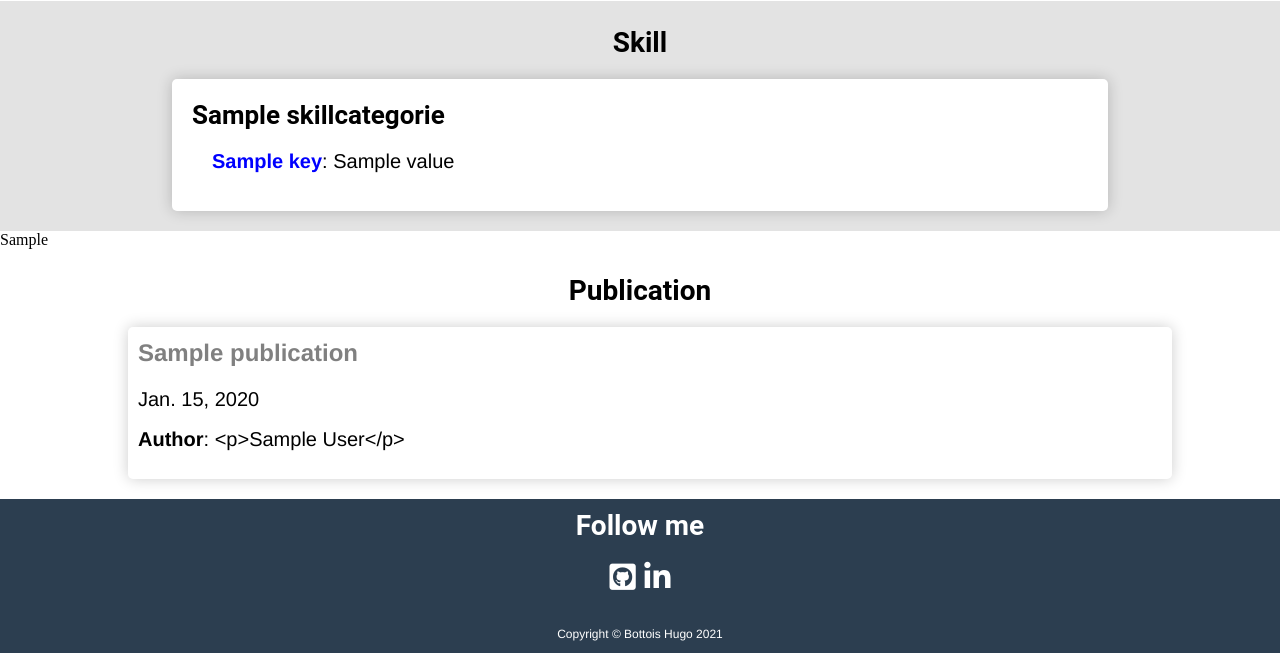
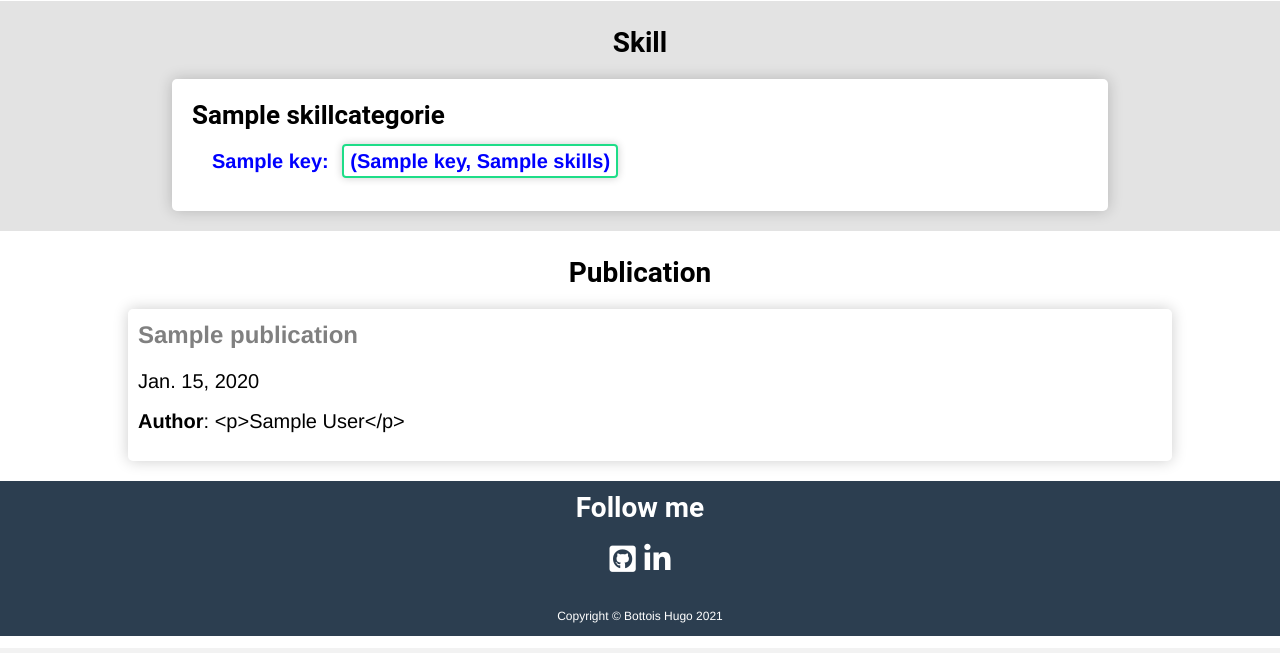
Before and after one commit to hbiom/cv_generator, a Django app: template myproject/templates/home.html in a window 1280 px wide. Shown: the part 1060-1713 px from the top of the page. Run offline with Django 3.2, Linux system fonts and the light colour scheme; tables that the repository leaves empty hold one stand-in row (values such as "Sample post"); the template is opened without the code that fills it: values that come from a table or form of the project are taken from there, most other values are stand-ins (such as "Sample title", 1, 10 or a date in 2020); style sheets or scripts are compiled from the project's sources; some libraries are stand-ins or nearby versions.

Commit message:
front skills

```diff
--- a/assets/style/components/_index.scss
+++ b/assets/style/components/_index.scss
@@ -104,3 +104,13 @@ span {
     flex-wrap: wrap;
   }
 }
+
+.skill {
+  padding: 4px 6px;
+  align-items: center;
+  background: white;
+  box-shadow: 0 0 8px rgba(0,0,0,0.2);
+  border-radius: 4px;
+  margin: 8px;
+  border: 2px solid #1EDD88;
+}
--- a/myproject/templates/home.html
+++ b/myproject/templates/home.html
@@ -42,29 +42,6 @@
   {% endfor %}
 </div>
 
-
-<!--   <div class="box" id="competence">
-    <h1 class="title"> Skill </h1>
-    {% for skillcategorie in skillcategories %}
-      <div>
-        <div class="subbox invisible">
-          <h2>{{skillcategorie.category_name}}</h2>
-          <div class="competence-list">
-            {% for skill in skillcategorie.skill_set.all %}
-              <ul>
-                {% if skill.subcategory is null or blank %}
-                  <li>{{skill.name}} </li>
-                {% else %}
-                  <li><span>{{skill.subcategory.subcategory_name}}</span>: {{skill.name}} </li>
-                {% endif %}
-              </ul>
-            {% endfor %}
-          </div>
-        </div>
-      </div>
-    {% endfor %}
-  </div> -->
-
 <div class="box" id="competence">
   <h1 class="title"> Skill </h1>
   {% for skillcategorie, skills in skills_dico.items %}
@@ -72,18 +49,27 @@
       <div class="subbox invisible">
         <h2>{{skillcategorie}}</h2>
         <div class="competence-list">
-            {% for key, value in skills.items %}
+          {% for key, values in skills.items %}
+            {% if key == values %}
               <ul>
-                <li><span>{{key}}</span>: {{value}} </li>
+                <li><span>{{key}} </li>
               </ul>
+            {% else %}
+              <ul>
+                <li>
+                  <span>{{key}}:</span>
+                  {% for value in values %}
+                    <span class="skill"> {{value}} </span>
+                  {% endfor %}
+                </li>
+              </ul>
+            {% endif %}
           {% endfor %}
         </div>
       </div>
     </div>
   {% endfor %}
 </div>
-
-{{skills_dico}}
 
 <div class="list" id="publication">
   <h1 class="title">Publication</h1>
```
Also changed, not shown: seed.py (+8 -2 lines), utility.py (+7 -7 lines). Lines whose indentation alone changed are shown as unchanged.
